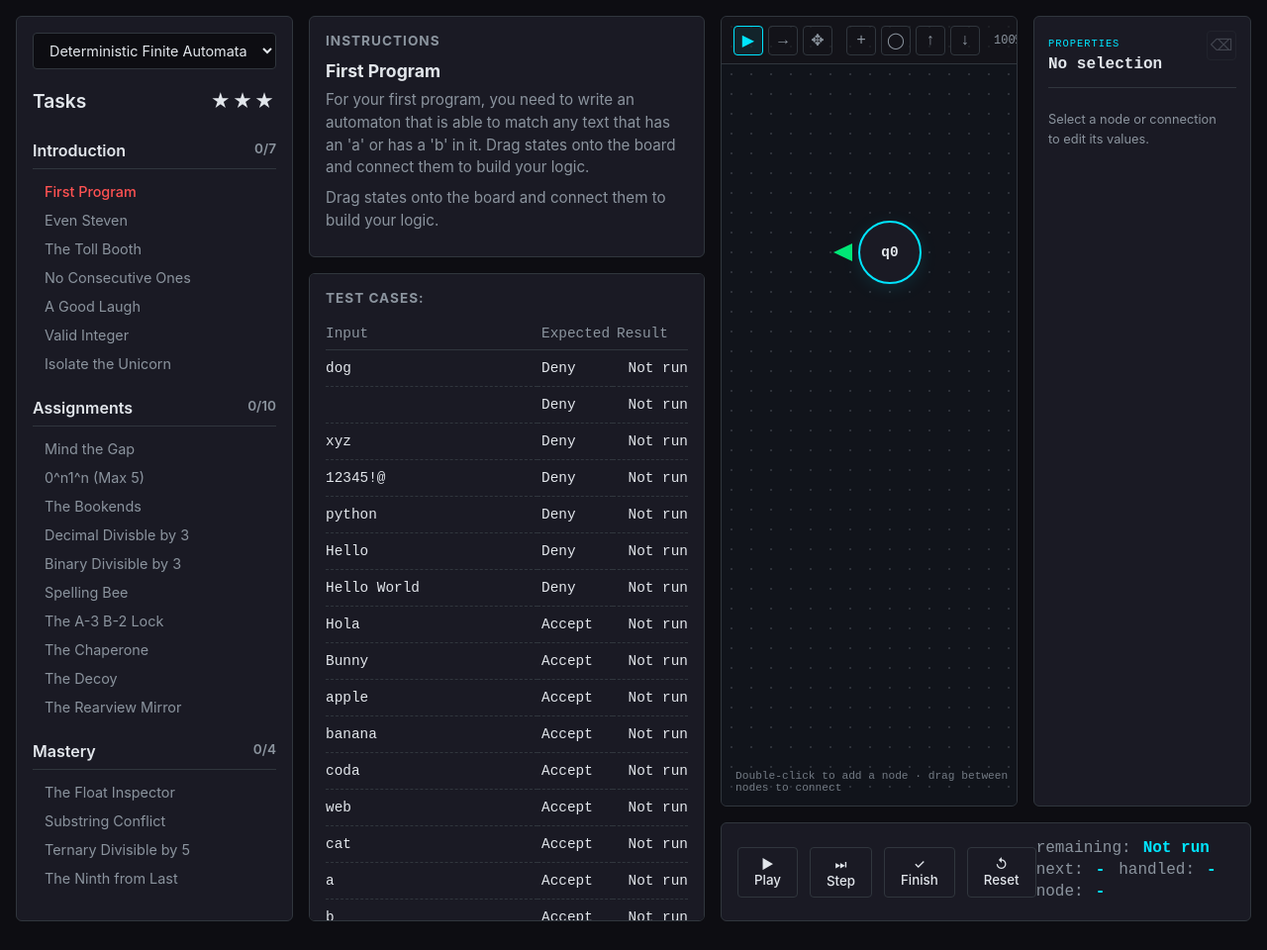
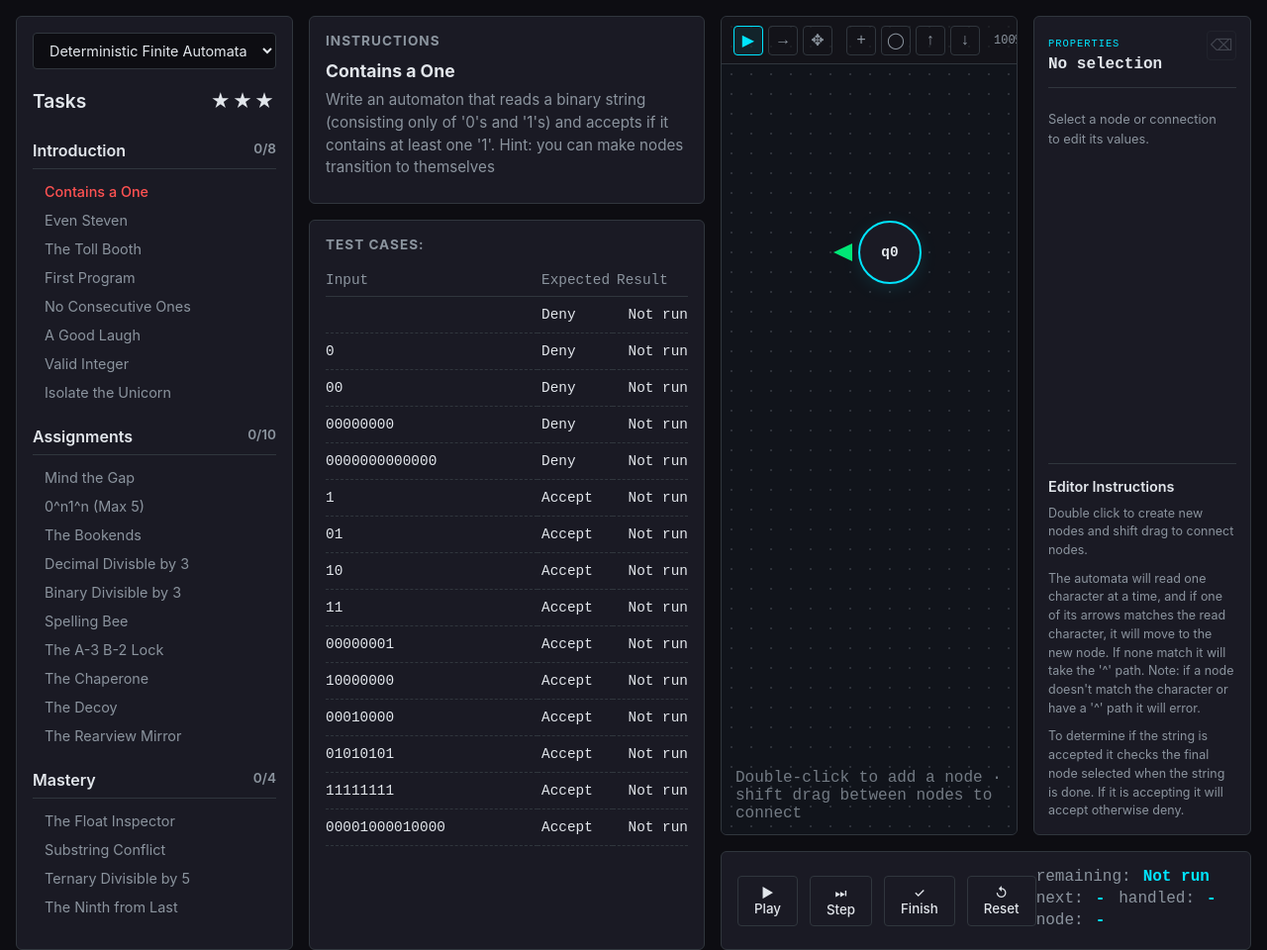
Before and after one commit to RyanKerstetter/Automatech, a website with bundled scripts: page index.html in a window 1280 px wide. Shown: the whole page at 99% size. Before the commit the page ends 931 px from the top, so only its background shows below. Built offline with nearby package versions, Linux system fonts and the light colour scheme.

Commit message:
added editor instructions and a new task

```diff
--- a/data/json/dfa_tasks.json
+++ b/data/json/dfa_tasks.json
@@ -3,32 +3,31 @@
         "group_name" : "Introduction",
         "tasks" : [
             {
-                "task_name" : "First Program",
-                "task_id" : "dfa-introduction-first_progam",
-                "description" : "For your first program, you need to write an automaton that is able to match any text that has an 'a' or has a 'b' in it. Drag states onto the board and connect them to build your logic.",
-                "test_cases" : [
-                    { "input": "dog", "accept_type": "deny" },
+                "task_name": "Contains a One",
+                "task_id": "dfa-introduction-contains_one",
+                "description": "Write an automaton that reads a binary string (consisting only of '0's and '1's) and accepts if it contains at least one '1'. Hint: you can make nodes transition to themselves",
+                "test_cases": [
                     { "input": "", "accept_type": "deny" },
-                    { "input": "xyz", "accept_type": "deny" },
-                    { "input": "12345!@", "accept_type": "deny" },
-                    { "input": "python", "accept_type": "deny" },
-                    { "input" : "Hello", "accept_type":"deny"},
-                    { "input" : "Hello World", "accept_type":"deny"},
-                    { "input" : "Hola", "accept_type":"accept"},
-                    { "input" : "Bunny", "accept_type":"accept"},
-                    { "input": "apple", "accept_type": "accept" },
-                    { "input": "banana", "accept_type": "accept" },
-                    { "input": "coda", "accept_type": "accept" },
-                    { "input": "web", "accept_type": "accept" },
-                    { "input": "cat", "accept_type": "accept" },
-                    { "input": "a", "accept_type": "accept" },
-                    { "input": "b", "accept_type": "accept" }
+                    { "input": "0", "accept_type": "deny" },
+                    { "input": "00", "accept_type": "deny" },
+                    { "input": "00000000", "accept_type": "deny" },
+                    { "input": "0000000000000", "accept_type": "deny" },
+                    { "input": "1", "accept_type": "accept" },
+                    { "input": "01", "accept_type": "accept" },
+                    { "input": "10", "accept_type": "accept" },
+                    { "input": "11", "accept_type": "accept" },
+                    { "input": "00000001", "accept_type": "accept" },
+                    { "input": "10000000", "accept_type": "accept" },
+                    { "input": "00010000", "accept_type": "accept" },
+                    { "input": "01010101", "accept_type": "accept" },
+                    { "input": "11111111", "accept_type": "accept" },
+                    { "input": "00001000010000", "accept_type": "accept" }
                 ]
             },
             {
                 "task_name": "Even Steven",
                 "task_id": "dfa-introduction-even_steven",
-                "description": "Accept strings whose total length is an even number (0, 2, 4, 6, etc.), and deny strings with an odd length.",
+                "description": "Accept strings whose total length is an even number (0, 2, 4, 6, etc.), and deny strings with an odd length. Hint: use '^' to match any character that doesn't have a transition.",
                 "test_cases": [
                     { "input": "a", "accept_type": "deny" },
                     { "input": "1", "accept_type": "deny" },
@@ -62,6 +61,31 @@
                 ]
             },
             {
+                "task_name" : "First Program",
+                "task_id" : "dfa-introduction-first_progam",
+                "description" : "Write an automaton that is able to match any text that has an 'a' or has a 'b' in it. Hint: use comma seperated lists to allow multiple characters to follow a transition ie '1,2,3' no whitespace allowed.",
+                "test_cases" : [
+                    { "input": "dog", "accept_type": "deny" },
+                    { "input": "", "accept_type": "deny" },
+                    { "input": "xyz", "accept_type": "deny" },
+                    { "input": "12345!@", "accept_type": "deny" },
+                    { "input": "python", "accept_type": "deny" },
+                    { "input" : "Hello", "accept_type":"deny"},
+                    { "input" : "Hello World", "accept_type":"deny"},
+                    { "input" : "Hola", "accept_type":"accept"},
+                    { "input" : "bunny", "accept_type":"accept"},
+                    { "input": "apple", "accept_type": "accept" },
+                    { "input": "banana", "accept_type": "accept" },
+                    { "input": "coda", "accept_type": "accept" },
+                    { "input": "web", "accept_type": "accept" },
+                    { "input": "cat", "accept_type": "accept" },
+                    { "input": "a", "accept_type": "accept" },
+                    { "input": "b", "accept_type": "accept" },
+                    { "input": "angry", "accept_type": "accept" },
+                    { "input": "qwertyuiopasd", "accept_type": "accept" }
+                ]
+            },
+            {
                 "task_name": "No Consecutive Ones",
                 "task_id": "dfa-introduction-no_consecutive_ones",
                 "description": "Write an automaton that accepts any binary string ('0's and '1's) as long as it never contains two '1's in a row (the substring '11' is strictly forbidden). Empty strings are allowed.",
@@ -84,7 +108,7 @@
             {
                 "task_name": "A Good Laugh",
                 "task_id": "dfa-introduction-a_good_laugh",
-                "description": "Write an automaton that matches a valid laughing text. A valid laugh consists of alternating 'h' and 'a' characters (case-insensitive), starting with an 'H' or 'h'. It must contain at least two 'ha' syllables (e.g., 'haha', 'hahaha'). It is also allowed to end with a trailing 'h' (e.g., 'hahahah'). Deny strings that are too short (like 'ha'), start with an 'a', have consecutive identical letters (like 'hha' or 'haa'), or contain spaces/punctuation.",
+                "description": "Write an automaton that matches a valid laughing text. A valid laugh consists of alternating 'h' and 'a' characters (case-insensitive), starting with an 'H' or 'h'. It must contain at least two 'ha' syllables (e.g., 'haha', 'hahaha'). Deny strings that are too short (like 'ha'), start with an 'a'.",
                 "test_cases": [
                     { "input": "", "accept_type": "deny" },
                     { "input": "h", "accept_type": "deny" },
@@ -139,7 +163,7 @@
                     { "input": "xXx_xylophone_xXx", "accept_type": "accept" },
                     { "input": "Play the xylophone today", "accept_type": "accept" },
                     { "input": "nonxylophone", "accept_type": "accept" },
-                    { "input": "Xylophones", "accept_type": "accept" },
+                    { "input": "xylophones", "accept_type": "accept" },
                     { "input": "My xylophone is loud", "accept_type": "accept" }
                 ]
             }
--- a/index.html
+++ b/index.html
@@ -37,8 +37,7 @@
             <div class="panel instructions">
                 <h3 class="panel-title">Instructions</h3>
                 <h4 class="task-title">First Program</h4>
-                <p>For your first program, you need to write an automaton that is able to match any text that has an <strong>'a'</strong> or has a <strong>'b'</strong> in it.</p>
-                <p>Drag states onto the board and connect them to build your logic.</p>
+                <p class="task-description">For your first program, you need to write an automaton that is able to match any text that has an <strong>'a'</strong> or has a <strong>'b'</strong> in it.</p>
             </div>
 
             <!-- Test Cases Panel -->
@@ -87,7 +86,7 @@
                             <g class="graph-world"></g>
                         </svg>
                         <div class="execution-display" aria-live="polite" hidden></div>
-                        <div class="canvas-hint">Double-click to add a node · drag between nodes to connect</div>
+                        <div class="canvas-hint">Double-click to add a node · shift drag between nodes to connect</div>
                     </div>
                 </div>
 
@@ -101,6 +100,13 @@
                     </div>
                     <div class="inspector-empty">Select a node or connection<br>to edit its values.</div>
                     <form class="inspector-form" hidden></form>
+
+                    <div class="editor-help">
+                        <h4 class="editor-help-header">Editor Instructions</h4>
+                        <p>Double click to create new nodes and shift drag to connect nodes.</p>
+                        <p>The automata will read one character at a time, and if one of its arrows matches the read character, it will move to the new node. If none match it will take the '^' path. Note: if a node doesn't match the character or have a '^' path it will error.</p>
+                        <p>To determine if the string is accepted it checks the final node selected when the string is done. If it is accepting it will accept otherwise deny.</p>
+                    </div>
                 </aside>
             </div>
 
--- a/src/renderer.ts
+++ b/src/renderer.ts
@@ -108,7 +108,7 @@ function render_test_cases(): void {
     }
 
     const title = document.querySelector<HTMLElement>(".task-title");
-    const description = document.querySelector<HTMLElement>(".instructions p");
+    const description = document.querySelector<HTMLElement>(".task-description");
     if (title) {
         title.textContent = selected_task.task_name;
     }
--- a/styles.css
+++ b/styles.css
@@ -183,7 +183,7 @@ body {
     color: var(--text-main);
 }
 
-.instructions p {
+.task-description {
     font-size: 0.95rem;
     line-height: 1.5;
     color: var(--text-muted);
@@ -467,7 +467,7 @@ body {
     left: 14px;
     bottom: 12px;
     color: var(--text-muted);
-    font: 0.7rem var(--font-mono);
+    font: 1rem var(--font-mono);
     opacity: 0.8;
     pointer-events: none;
 }
@@ -618,6 +618,29 @@ body {
     margin-top: 18px;
 }
 
+.editor-help {
+    margin-top: auto;
+    padding-top: 14px;
+    border-top: 1px solid var(--border-color);
+}
+
+.editor-help-header {
+    margin: 0 0 10px;
+    color: var(--text-main);
+    font: 600 0.9rem var(--font-ui);
+}
+
+.editor-help p {
+    margin: 0 0 10px;
+    color: var(--text-muted);
+    font-size: 0.78rem;
+    line-height: 1.5;
+}
+
+.editor-help p:last-child {
+    margin-bottom: 0;
+}
+
 .inspector-field,
 .check-field {
     display: flex;
```
